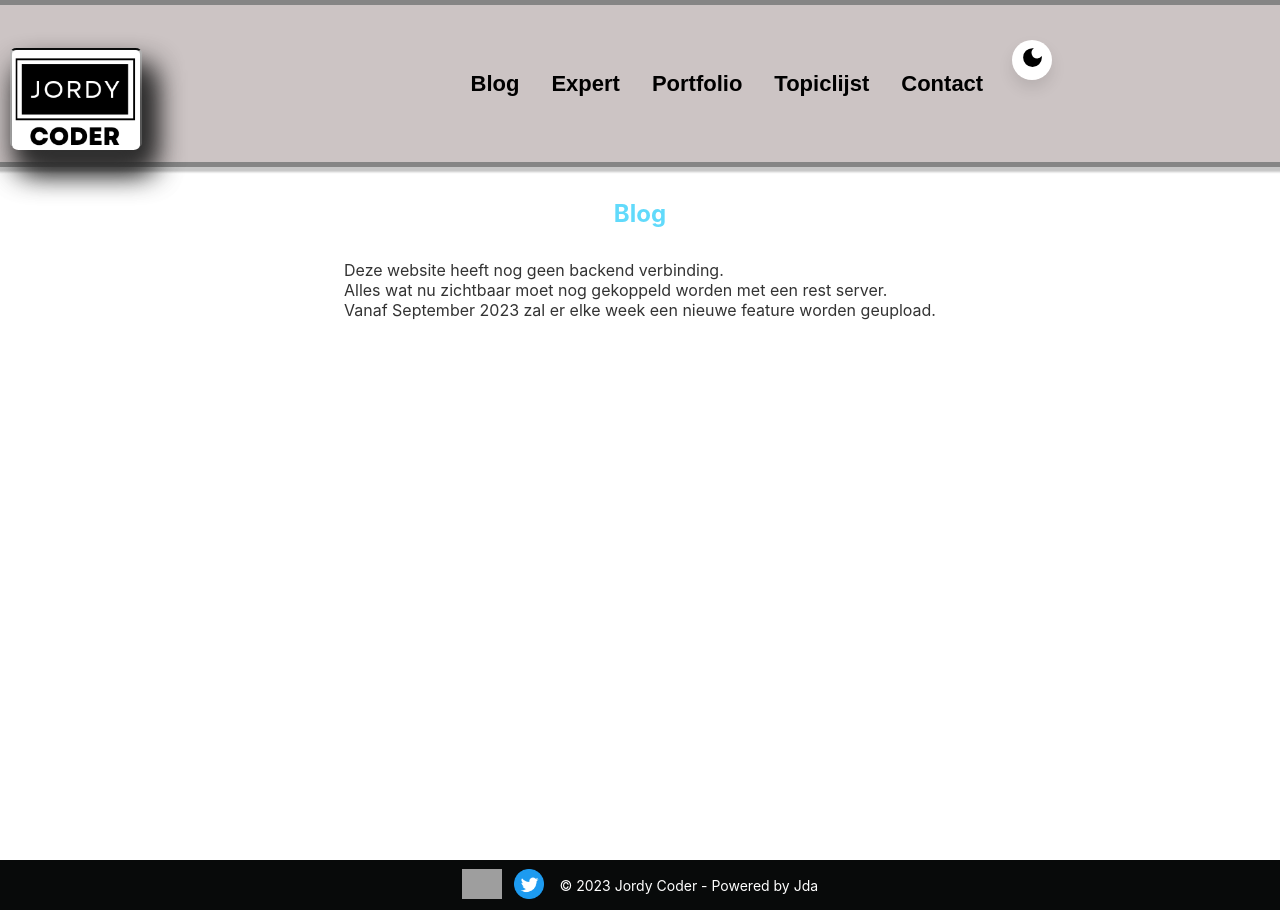
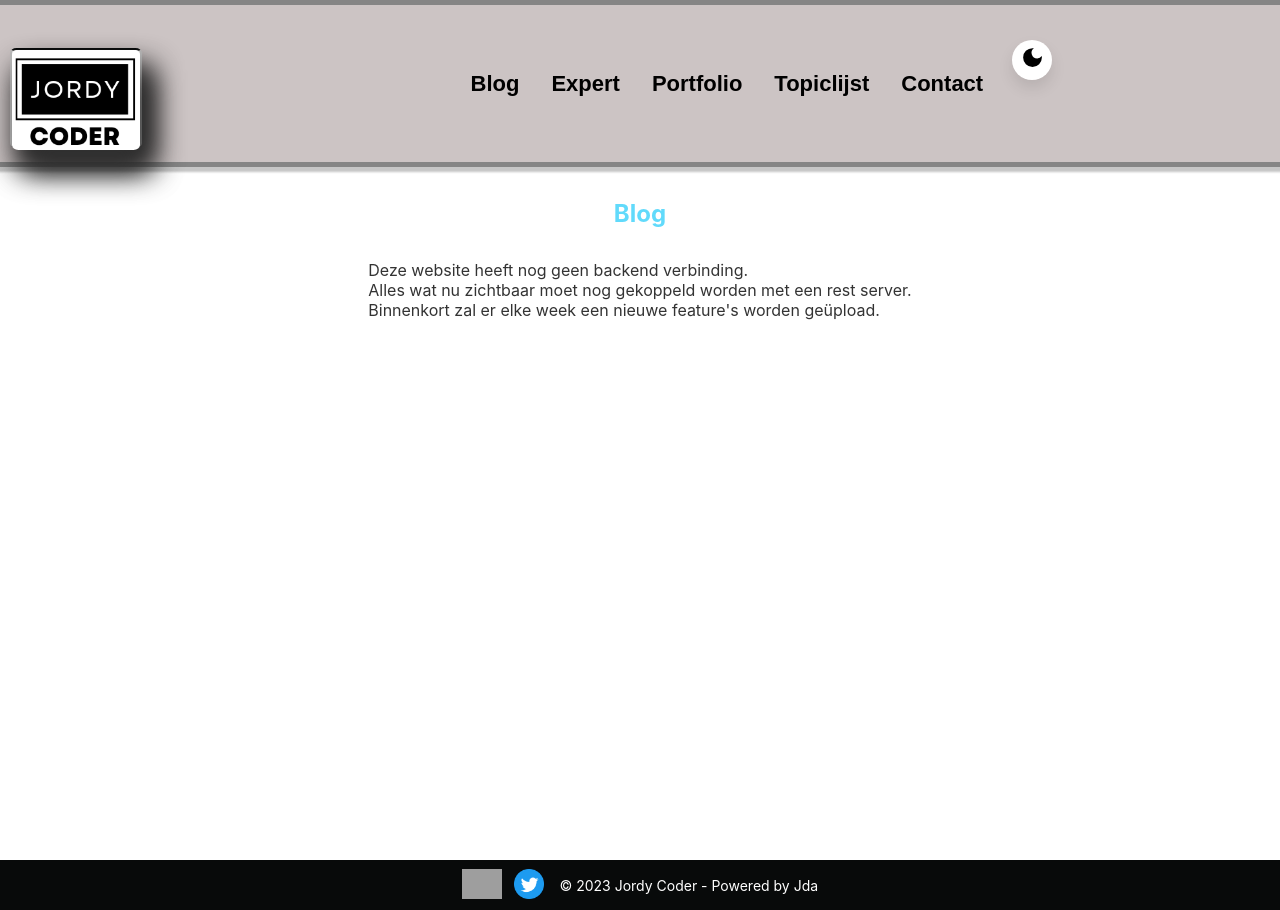
Before and after one commit to darksos34/React_responsive_menu-demo, a React (Create React App) app: page / in a window 1280 px wide. Built offline with nearby package versions, Linux system fonts and the light colour scheme; grey boxes are pictures that could not be loaded.

Commit message:
change text

```diff
--- a/src/Pages/Blog/Blog.js
+++ b/src/Pages/Blog/Blog.js
@@ -22,7 +22,7 @@ export default function Blog (){
                     <br/>
                     Alles wat nu zichtbaar moet nog gekoppeld worden met een rest server.
                     <br/>
-                    Vanaf September 2023 zal er elke week een nieuwe feature worden geupload.
+                   Binnenkort zal er elke week een nieuwe feature's worden geüpload.
                 </div>
             </div>
             <br></br>
```
